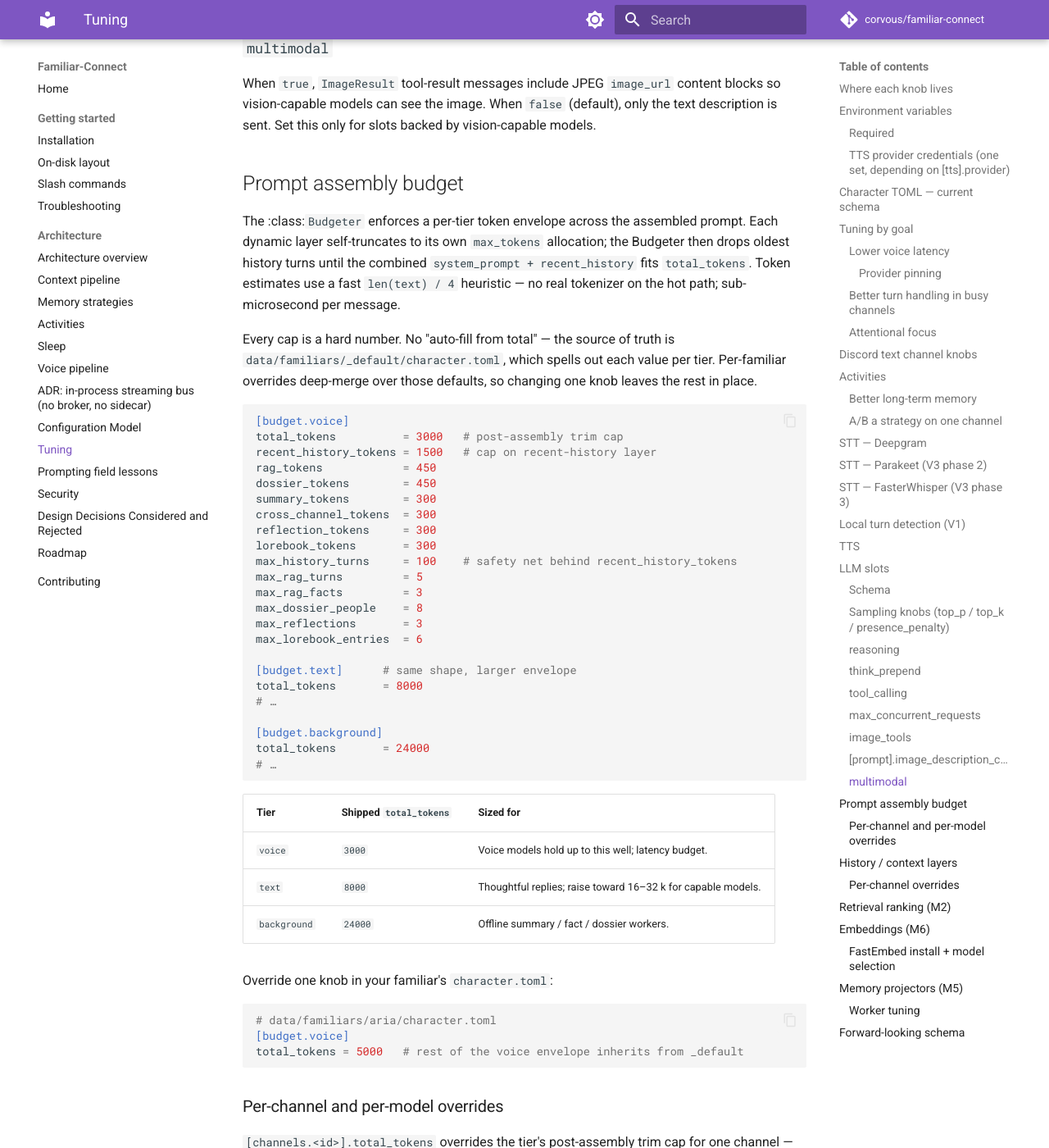
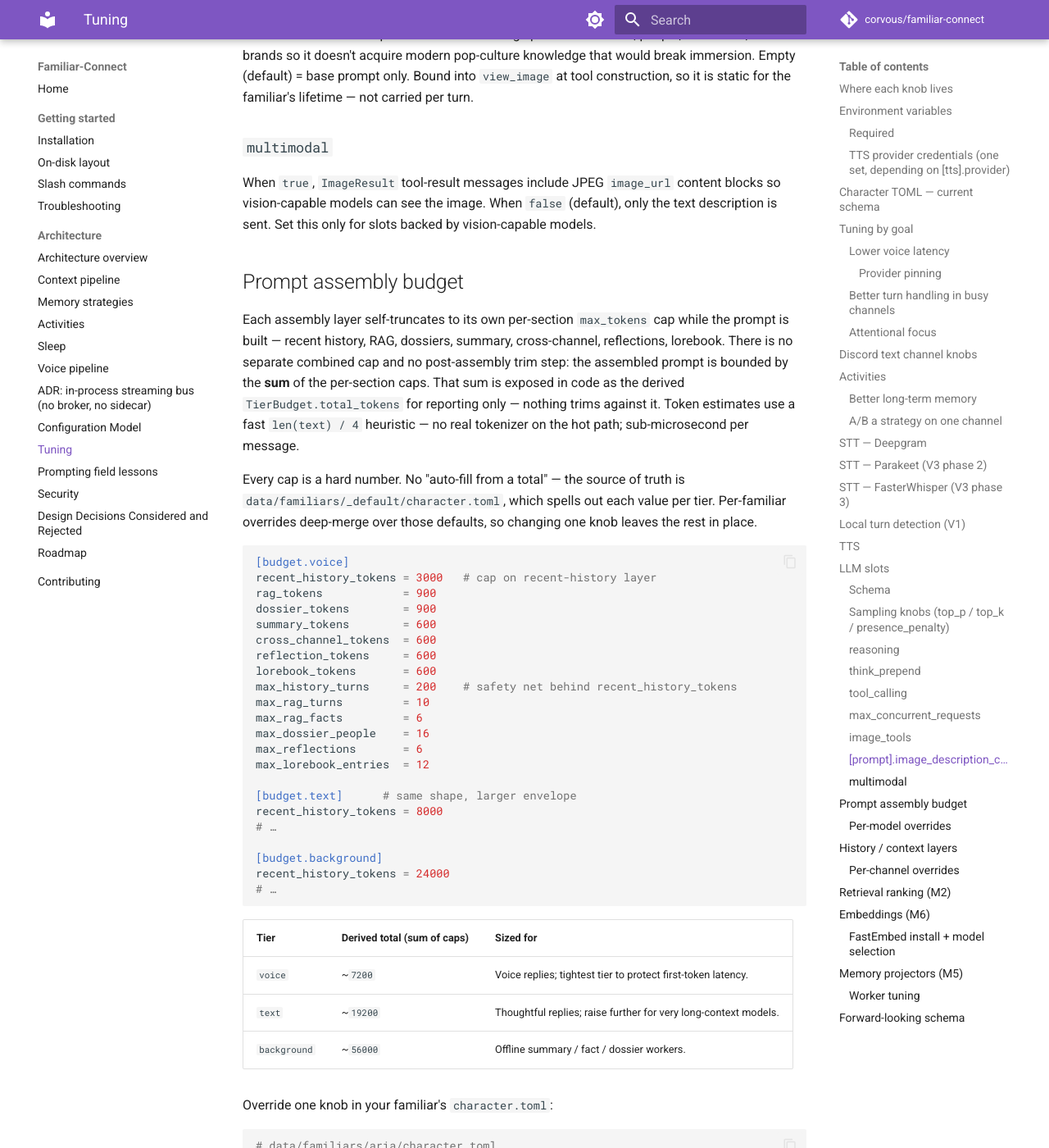
Before and after one commit to CorVous/Familiar-Connect, an MkDocs documentation site: the page built from docs/architecture/tuning.md, in a window 1280 px wide and 1400 px high, scrolled down 16054 px. Shown: the whole window at 82% size. Built offline with MkDocs 1.6.1 and Material for MkDocs 9.7.7, drawn with Linux system fonts in a browser that asks for light colours; comment, search, counter and statistics services are not loaded; some of the changed text lies outside the part shown.

Commit message:
Upgrade default models to GLM-5.2, drop combined token cap, raise budgets
Model defaults:
- Bump prose + background slots from z-ai/glm-5.1 to z-ai/glm-5.2
  (drop-in upgrade, same/lower price, 1M context vs 200k). Updated
  the default profile, docs, and the reasoning note.

Token budgeting (remove combined-cap rot):
- TierBudget no longer carries a configurable total_tokens. Each
  per-section cap is enforced independently by its own assembly layer;
  there is no post-assembly combined trim. total_tokens is now a
  derived read-only property (sum of the per-section token caps),
  exposed for reporting only.
- Remove the Budgeter class and its history trimmer, the per-channel
  total_tokens override, and the total_tokens model-curve multiplier.
  budget_for() drops its channel_id arg (now curve-only).
- Double the default per-section budgets across all three tiers, well
  within model context windows (derived totals ~7.2k voice / ~19.2k
  text / ~56k background); voice stays tightest for latency.

Updated config parsing/validation, the prompt-assembly docs, and the
affected test suites accordingly.

Co-Authored-By: Claude Opus 4.8 <noreply@anthropic.com>
Claude-Session: https://claude.ai/code/session_01NkcFssMmYR3MnXpFHSFtG3

````diff
--- a/docs/architecture/tuning.md
+++ b/docs/architecture/tuning.md
@@ -73,15 +73,20 @@ display_tz = "UTC"
 aliases    = []
 
 [providers.history]
-voice_window_size = 100   # safety net — Budgeter usually trims first
+voice_window_size = 100   # safety net — per-section token caps trim first
 text_window_size  = 200
 
+# Per-section caps (each enforced independently; no combined cap).
+# The whole-prompt total is the sum of these — see § Prompt assembly budget.
 [budget.voice]
-total_tokens = 3000       # voice models perform well up to ~3 k
+recent_history_tokens = 3000
+rag_tokens            = 900   # ...plus the other per-section caps
 [budget.text]
-total_tokens = 8000       # thoughtful replies — room for context
+recent_history_tokens = 8000
+rag_tokens            = 2400
 [budget.background]
-total_tokens = 24000      # offline workers — summary, dossier, facts
+recent_history_tokens = 24000
+rag_tokens            = 8000
 
 [memory.retrieval]
 bm25_weight       = 1.0
@@ -331,13 +336,15 @@ experience seed) lives on the `[[catalog]]` entries — see the
 
 ### Better long-term memory
 
-- **`[budget.<tier>].total_tokens`** — primary knob. Lift to give
-  the model more room; sub-caps (recent history, RAG, dossiers,
-  summary, cross-channel) derive from the total unless overridden.
-  See [Prompt assembly budget](#prompt-assembly-budget).
+- **`[budget.<tier>].recent_history_tokens` and the other per-section
+  caps** — primary knobs. Each section (recent history, RAG, dossiers,
+  summary, cross-channel, reflections, lorebook) has its own
+  independent cap; lift the ones you want to give the model more room.
+  There is no combined cap — the prompt total is just their sum. See
+  [Prompt assembly budget](#prompt-assembly-budget).
 - **`[providers.history].voice_window_size` / `.text_window_size`** —
   hard upper bound on history turns per tier. Safety net: the
-  Budgeter's token caps usually bite first. Lower only to force a
+  per-section token caps usually bite first. Lower only to force a
   tighter absolute cap on prompt size.
 - **`SummaryWorker.turns_threshold`** (default `10`). New turns
   before the rolling summary regenerates. Constructor arg in
@@ -669,76 +676,72 @@ Set this only for slots backed by vision-capable models.
 
 ## Prompt assembly budget
 
-The :class:`Budgeter` enforces a per-tier token envelope across the
-assembled prompt. Each dynamic layer self-truncates to its own
-`max_tokens` allocation; the Budgeter then drops oldest history
-turns until the combined `system_prompt + recent_history` fits
-`total_tokens`. Token estimates use a fast `len(text) / 4`
-heuristic — no real tokenizer on the hot path; sub-microsecond per
-message.
+Each assembly layer self-truncates to its own per-section
+`max_tokens` cap while the prompt is built — recent history, RAG,
+dossiers, summary, cross-channel, reflections, lorebook. There is no
+separate combined cap and no post-assembly trim step: the assembled
+prompt is bounded by the **sum** of the per-section caps. That sum is
+exposed in code as the derived `TierBudget.total_tokens` for
+reporting only — nothing trims against it. Token estimates use a fast
+`len(text) / 4` heuristic — no real tokenizer on the hot path;
+sub-microsecond per message.
 
-Every cap is a hard number. No "auto-fill from total" — the source
+Every cap is a hard number. No "auto-fill from a total" — the source
 of truth is `data/familiars/_default/character.toml`, which spells
 out each value per tier. Per-familiar overrides deep-merge over
 those defaults, so changing one knob leaves the rest in place.
 
 ```toml
 [budget.voice]
-total_tokens          = 3000   # post-assembly trim cap
-recent_history_tokens = 1500   # cap on recent-history layer
-rag_tokens            = 450
-dossier_tokens        = 450
-summary_tokens        = 300
-cross_channel_tokens  = 300
-reflection_tokens     = 300
-lorebook_tokens       = 300
-max_history_turns     = 100    # safety net behind recent_history_tokens
-max_rag_turns         = 5
-max_rag_facts         = 3
-max_dossier_people    = 8
-max_reflections       = 3
-max_lorebook_entries  = 6
+recent_history_tokens = 3000   # cap on recent-history layer
+rag_tokens            = 900
+dossier_tokens        = 900
+summary_tokens        = 600
+cross_channel_tokens  = 600
+reflection_tokens     = 600
+lorebook_tokens       = 600
+max_history_turns     = 200    # safety net behind recent_history_tokens
+max_rag_turns         = 10
+max_rag_facts         = 6
+max_dossier_people    = 16
+max_reflections       = 6
+max_lorebook_entries  = 12
 
 [budget.text]      # same shape, larger envelope
-total_tokens       = 8000
+recent_history_tokens = 8000
 # …
 
 [budget.background]
-total_tokens       = 24000
+recent_history_tokens = 24000
 # …
 ```
 
-| Tier | Shipped `total_tokens` | Sized for |
+| Tier | Derived total (sum of caps) | Sized for |
 |---|---|---|
-| `voice` | `3000` | Voice models hold up to this well; latency budget. |
-| `text` | `8000` | Thoughtful replies; raise toward 16–32 k for capable models. |
-| `background` | `24000` | Offline summary / fact / dossier workers. |
+| `voice` | ~`7200` | Voice replies; tightest tier to protect first-token latency. |
+| `text` | ~`19200` | Thoughtful replies; raise further for very long-context models. |
+| `background` | ~`56000` | Offline summary / fact / dossier workers. |
 
 Override one knob in your familiar's `character.toml`:
 
 ```toml
 # data/familiars/aria/character.toml
 [budget.voice]
-total_tokens = 5000   # rest of the voice envelope inherits from _default
+recent_history_tokens = 4000   # rest of the voice envelope inherits from _default
 ```
 
-### Per-channel and per-model overrides
-
-`[channels.<id>].total_tokens` overrides the tier's post-assembly trim
-cap for one channel — tighten a high-traffic channel without touching
-the global tier default. `Budgeter.trim()` selects the channel cap when
-`channel_id` matches.
+### Per-model overrides
 
 `[budget.model_curves."<model-name>"]` registers per-section float
-multipliers for a model; all 14 `TierBudget` fields are valid keys,
-unset fields default to `1.0`. `CharacterConfig.budget_for()` applies
-the curve when the tier's active slot uses that model (tier→slot:
-`voice→fast`, `text→prose`, `background→background`). Channel
-`total_tokens` overrides take precedence over the curve-scaled value.
+multipliers for a model; all per-section `TierBudget` caps are valid
+keys, unset fields default to `1.0`. `CharacterConfig.budget_for()`
+applies the curve when the tier's active slot uses that model
+(tier→slot: `voice→fast`, `text→prose`, `background→background`).
+There is no `total_tokens` multiplier — the derived total scales
+automatically when the per-section caps scale.
 
 ```toml
 [budget.model_curves."claude-opus-4-7"]
-total_tokens          = 2.0
 recent_history_tokens = 2.5
 rag_tokens            = 1.5
 ```
````
Also changed, not shown: other parts of docs/architecture/tuning.md (+4 -4 lines), docs/architecture/overview.md (+2 -2 lines), docs/getting-started/on-disk-layout.md (+2 -2 lines), 10 other files.
